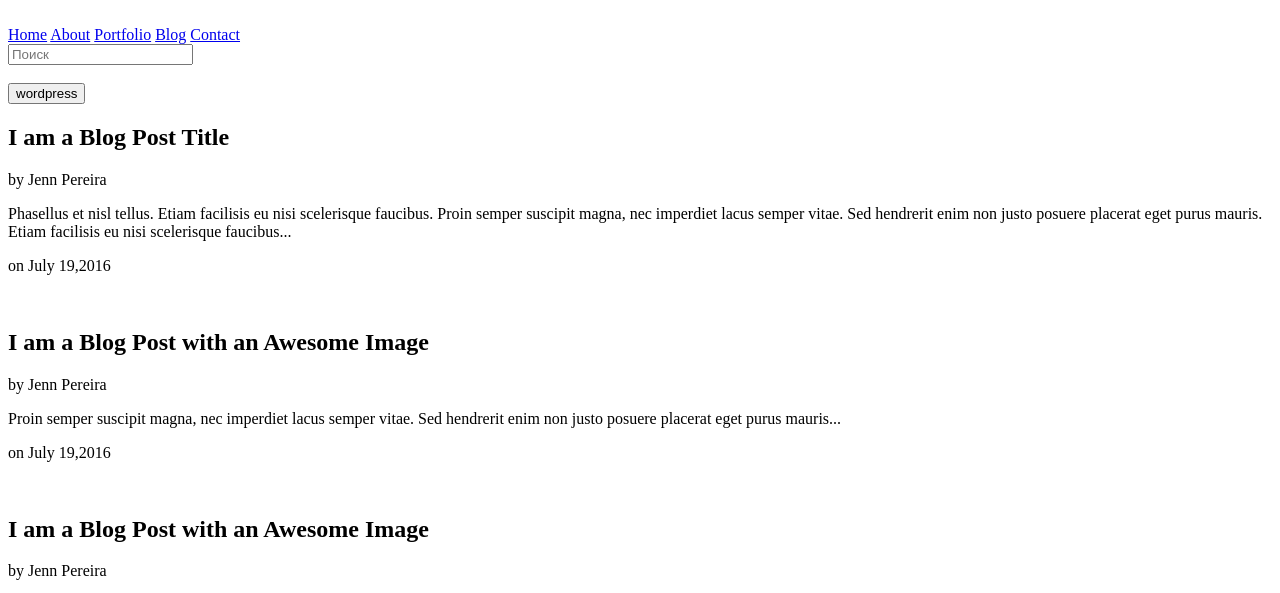
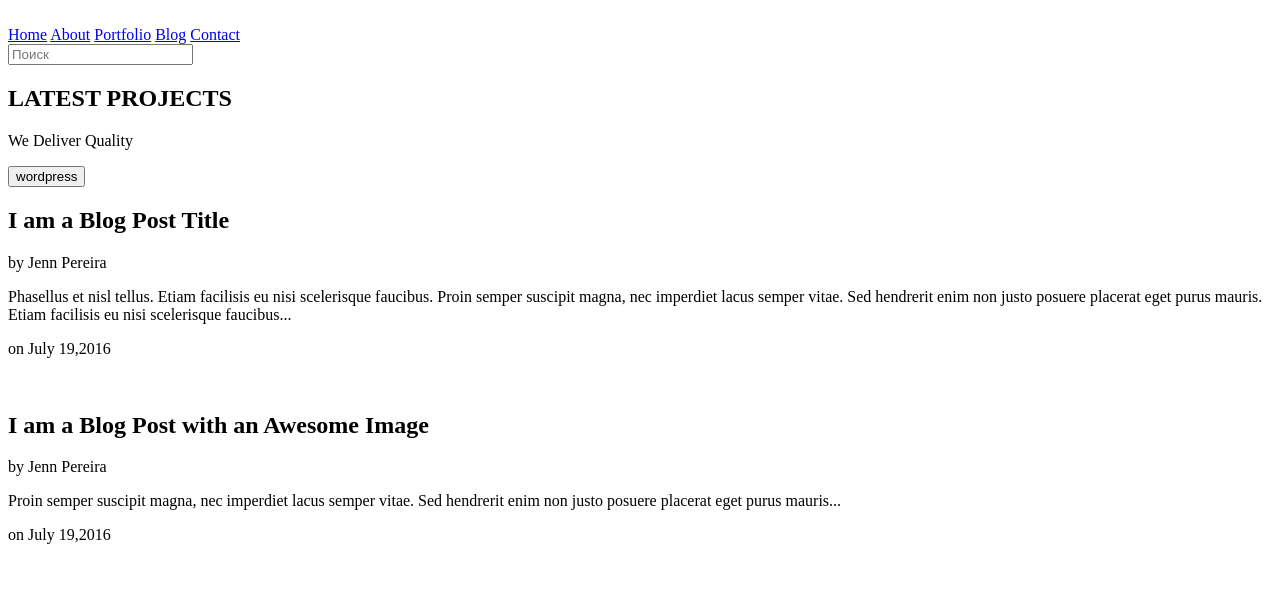
Before and after one commit to evgenynovak/Lian, a plain HTML site: page blog.html in a window 1280 px wide. Shown: the top 593 px of the page. Drawn offline with Linux system fonts and the light colour scheme.

Commit message:
blog: fix banner

```diff
--- a/blog.html
+++ b/blog.html
@@ -27,8 +27,9 @@
               </header>
             </div>
 
-            <section class="banner">
-                <img src="#" class="banner__img" alt="">
+            <section class="banner banner_blog">
+              <h2 class="banner__heading heading heading_2">LATEST PROJECTS</h2>
+              <p class="banner__text text">We Deliver Quality</p>
             </section>
 
             <div class="page__containter">
```
